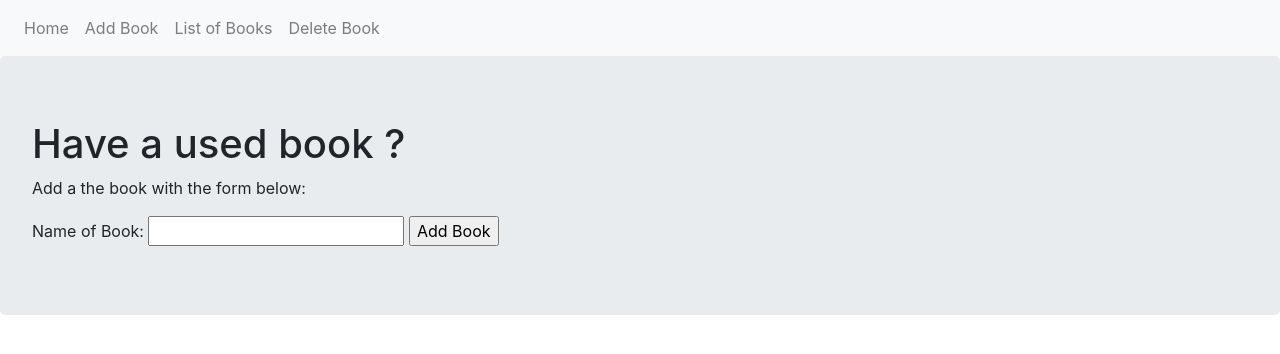
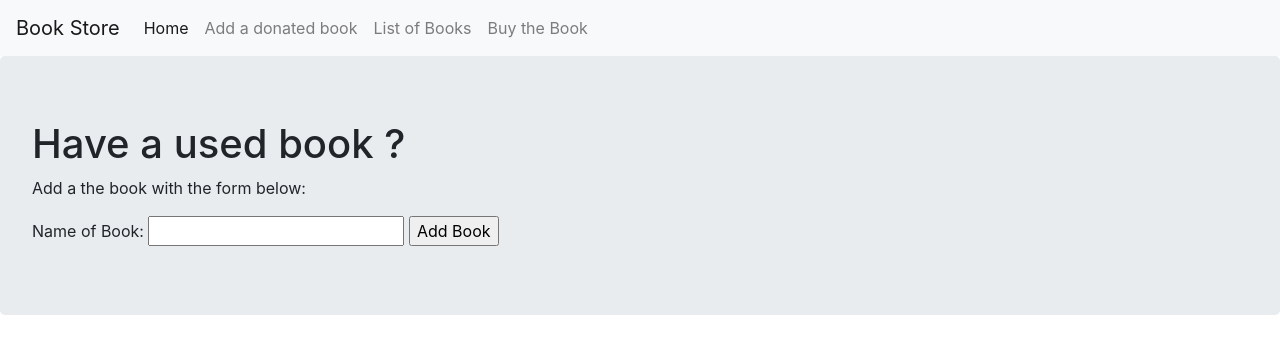
Before and after one commit to SHRADDHAPHALE/Book_store, a Flask app: page /add in a window 1280 px wide. Shown: the top 354 px of the page. Run offline with Flask 2, Linux system fonts and the light colour scheme; some libraries are stand-ins or nearby versions.

Commit message:
Navbar added

```diff
--- a/app.py
+++ b/app.py
@@ -45,4 +45,4 @@ def delete():
 
 
 if __name__ == '__main__':
-    app.run(debug=True)
+    app.run(debug=True, host="0.0.0.0")
--- a/books/templates/base.html
+++ b/books/templates/base.html
@@ -10,17 +10,28 @@
     <title>WELCOME TO THE BOOK STORE !</title>
   </head>
   <body>
-
     <nav class="navbar navbar-expand-lg navbar-light bg-light">
-
-    <div class="navbar-nav">
-      <a class="nav-item nav-link" href="{{ url_for('index') }}">Home</a>
-      <a class="nav-item nav-link" href="{{ url_for('add') }}">Add Book</a>
-      <a class="nav-item nav-link" href="{{ url_for('list') }}">List of Books</a>
-      <a class="nav-item nav-link" href="{{ url_for('delete') }}">Delete Book</a>
-    </div>
-
-</nav>
+      <a class="navbar-brand" href="{{ url_for('index') }}">Book Store</a>
+      <button class="navbar-toggler" type="button" data-toggle="collapse" data-target="#navbarNav" aria-controls="navbarNav" aria-expanded="false" aria-label="Toggle navigation">
+        <span class="navbar-toggler-icon"></span>
+      </button>
+      <div class="collapse navbar-collapse" id="navbarNav">
+        <ul class="navbar-nav">
+          <li class="nav-item active">
+            <a class="nav-link" href="{{ url_for('index') }}">Home <span class="sr-only">(current)</span></a>
+          </li>
+          <li class="nav-item">
+            <a class="nav-link" href="{{ url_for('add') }}">Add a donated book</a>
+          </li>
+          <li class="nav-item">
+            <a class="nav-link" href="{{ url_for('list') }}">List of Books</a>
+          </li>
+          <li class="nav-item">
+            <a class="nav-link" href="{{ url_for('delete') }}">Buy the Book</a>
+          </li>
+        </ul>
+      </div>
+    </nav>
 
     {% block content %}
 
```
